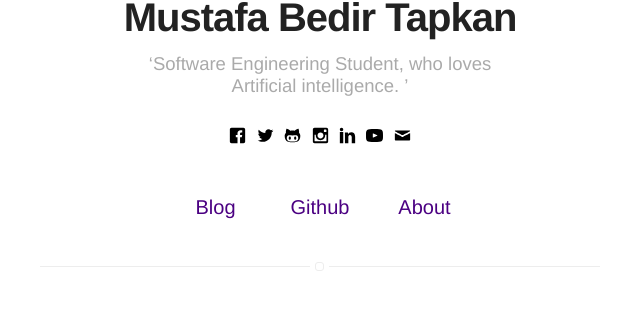
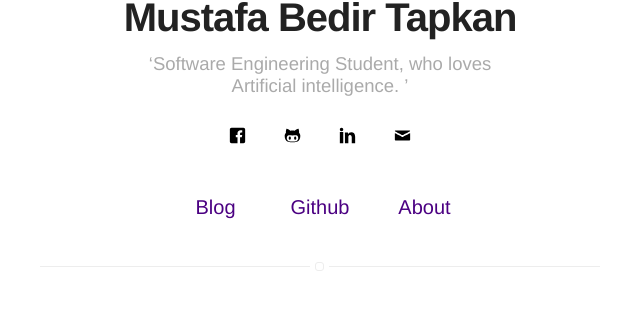
Before and after one commit to profkemalaydin/BedirT.github.io, a Jekyll site: the page built from index.html, in a window 1280 px wide. Shown: the part 284-595 px from the top of the page, without its empty margins (320-960 px from the left). Built offline with Jekyll 4.4.1, drawn with Linux system fonts in a browser that asks for light colours.

Commit message:
icons Added

```diff
--- a/_includes/icons.html
+++ b/_includes/icons.html
@@ -11,35 +11,35 @@
 <path class="path1" d="M870.4 51.2h-716.8c-56.32 0-102.4 46.080-102.4 102.4v716.8c0 56.371 46.080 102.4 102.4 102.4h358.4v-358.4h-102.4v-126.72h102.4v-104.96c0-110.797 62.054-188.621 192.819-188.621l92.314 0.102v133.376h-61.286c-50.893 0-70.246 38.195-70.246 73.626v86.528h131.482l-29.082 126.669h-102.4v358.4h204.8c56.32 0 102.4-46.029 102.4-102.4v-716.8c0-56.32-46.080-102.4-102.4-102.4z"></path>
 </symbol>
 
-<symbol id="icon-twitter" viewBox="0 0 1024 1024">
-<title>twitter</title>
-<path class="path1" d="M886.579 319.795c0.41 8.294 0.563 16.691 0.563 24.986 0 255.488-194.406 549.99-549.888 549.99-109.21 0-210.739-32-296.294-86.886 15.155 1.792 30.515 2.714 46.080 2.714 90.624 0 173.926-30.925 240.026-82.688-84.531-1.587-155.955-57.395-180.531-134.195 11.776 2.202 23.91 3.379 36.352 3.379 17.664 0 34.765-2.304 50.944-6.707-88.422-17.818-155.034-95.898-155.034-189.594 0-0.819 0-1.587 0-2.406 26.061 14.49 55.91 23.194 87.552 24.218-51.866-34.714-86.016-93.798-86.016-160.922 0-35.379 9.523-68.608 26.214-97.178 95.283 116.992 237.773 193.894 398.387 201.984-3.277-14.182-4.966-28.877-4.966-44.083 0-106.701 86.477-193.178 193.229-193.178 55.603 0 105.83 23.398 141.107 60.979 43.981-8.704 85.35-24.781 122.726-46.899-14.438 45.107-45.107 82.995-84.992 106.906 39.117-4.71 76.288-15.002 111.002-30.413-25.907 38.81-58.675 72.806-96.461 99.994z"></path>
-</symbol>
+<!--<symbol id="icon-twitter" viewBox="0 0 1024 1024">-->
+<!--<title>twitter</title>-->
+<!--<path class="path1" d="M886.579 319.795c0.41 8.294 0.563 16.691 0.563 24.986 0 255.488-194.406 549.99-549.888 549.99-109.21 0-210.739-32-296.294-86.886 15.155 1.792 30.515 2.714 46.080 2.714 90.624 0 173.926-30.925 240.026-82.688-84.531-1.587-155.955-57.395-180.531-134.195 11.776 2.202 23.91 3.379 36.352 3.379 17.664 0 34.765-2.304 50.944-6.707-88.422-17.818-155.034-95.898-155.034-189.594 0-0.819 0-1.587 0-2.406 26.061 14.49 55.91 23.194 87.552 24.218-51.866-34.714-86.016-93.798-86.016-160.922 0-35.379 9.523-68.608 26.214-97.178 95.283 116.992 237.773 193.894 398.387 201.984-3.277-14.182-4.966-28.877-4.966-44.083 0-106.701 86.477-193.178 193.229-193.178 55.603 0 105.83 23.398 141.107 60.979 43.981-8.704 85.35-24.781 122.726-46.899-14.438 45.107-45.107 82.995-84.992 106.906 39.117-4.71 76.288-15.002 111.002-30.413-25.907 38.81-58.675 72.806-96.461 99.994z"></path>-->
+<!--</symbol>-->
 
 <symbol id="icon-github" viewBox="0 0 1024 1024">
 <title>github</title>
 <path class="path1" d="M674.816 579.021c-36.762 0-66.56 41.318-66.56 92.109 0 50.893 29.798 92.211 66.56 92.211s66.56-41.318 66.56-92.211c-0.051-50.79-29.798-92.109-66.56-92.109zM906.547 339.251c7.629-18.688 7.936-124.877-32.512-226.611 0 0-92.723 10.189-233.011 106.496-29.44-8.192-79.258-12.186-128.973-12.186-49.818 0-99.584 3.994-129.024 12.186-140.339-96.307-233.062-106.496-233.062-106.496-40.397 101.734-39.987 207.923-32.461 226.611-47.514 51.61-76.544 113.613-76.544 198.195 0 367.923 305.306 373.811 382.31 373.811 17.51 0 52.122 0.102 88.781 0.102 36.608 0 71.27-0.102 88.678-0.102 77.107 0 382.31-5.888 382.31-373.811 0-84.582-28.979-146.586-76.493-198.195zM513.434 866.048h-2.867c-193.075 0-343.501-22.989-343.501-210.688 0-45.005 15.872-86.682 53.606-121.293 62.822-57.702 169.216-27.187 289.894-27.187 0.512 0 1.024 0 1.485 0 0.512 0 0.922 0 1.382 0 120.678 0 227.123-30.515 289.997 27.187 37.632 34.611 53.504 76.288 53.504 121.293 0 187.699-150.374 210.688-343.501 210.688zM349.235 579.021c-36.762 0-66.56 41.318-66.56 92.109 0 50.893 29.798 92.211 66.56 92.211 36.813 0 66.611-41.318 66.611-92.211 0-50.79-29.798-92.109-66.611-92.109z"></path>
 </symbol>
-
-<symbol id="icon-youtube" viewBox="0 0 1024 1024">
-<title>youtube</title>
-<path class="path1" d="M512 117.76c-503.194 0-512 44.749-512 394.24s8.806 394.24 512 394.24 512-44.749 512-394.24-8.806-394.24-512-394.24zM676.096 529.101l-229.888 107.315c-20.122 9.318-36.608-1.126-36.608-23.347v-202.138c0-22.17 16.486-32.666 36.608-23.347l229.888 107.315c20.122 9.421 20.122 24.781 0 34.202z"></path>
-</symbol>
+<!---->
+<!--<symbol id="icon-youtube" viewBox="0 0 1024 1024">-->
+<!--<title>youtube</title>-->
+<!--<path class="path1" d="M512 117.76c-503.194 0-512 44.749-512 394.24s8.806 394.24 512 394.24 512-44.749 512-394.24-8.806-394.24-512-394.24zM676.096 529.101l-229.888 107.315c-20.122 9.318-36.608-1.126-36.608-23.347v-202.138c0-22.17 16.486-32.666 36.608-23.347l229.888 107.315c20.122 9.421 20.122 24.781 0 34.202z"></path>-->
+<!--</symbol>-->
 
 <symbol id="icon-mail" viewBox="0 0 1024 1024">
 <title>mail</title>
 <path class="path1" d="M80.589 270.643c24.986 13.414 371.098 199.373 384 206.285s29.594 10.189 46.387 10.189c16.794 0 33.485-3.277 46.387-10.189s359.014-192.87 384-206.285c25.037-13.466 48.691-65.843 2.765-65.843h-866.253c-45.926 0-22.272 52.378 2.714 65.843zM952.986 383.437c-28.416 14.797-378.214 197.069-395.622 206.182s-29.594 10.189-46.387 10.189-28.979-1.075-46.387-10.189-365.21-191.437-393.626-206.234c-19.968-10.445-19.763 1.792-19.763 11.213s0 373.402 0 373.402c0 21.504 28.979 51.2 51.2 51.2h819.2c22.221 0 51.2-29.696 51.2-51.2 0 0 0-363.93 0-373.35s0.205-21.658-19.814-11.213z"></path>
 </symbol>
 
-<symbol id="icon-spotify" viewBox="0 0 1024 1024">
-<title>spotify</title>
-<path class="path1" d="M512 61.44c-248.883 0-450.56 201.626-450.56 450.56 0 248.781 201.677 450.56 450.56 450.56 248.934 0 450.509-201.728 450.509-450.56 0-248.883-201.523-450.56-450.509-450.56zM690.074 742.502c-8.858 0-15.053-3.379-21.555-7.322-60.877-36.915-136.294-56.269-218.010-56.269-41.677 0-86.682 4.966-133.632 14.592l-5.734 1.434c-5.939 1.434-12.032 3.021-16.691 3.021-18.995 0-33.843-14.746-33.843-33.587 0-19.098 10.752-32.614 28.774-35.994 56.115-12.8 108.954-19.046 161.382-19.046 94.976 0 179.866 22.016 252.467 65.485 12.442 7.27 20.275 15.667 20.275 34.202-0.051 18.483-15.002 33.485-33.434 33.485zM736.819 611.379c-10.598 0-17.562-4.045-23.706-7.629-109.722-65.075-273.050-86.682-407.603-50.842-2.253 0.666-4.301 1.28-6.144 1.894-5.069 1.587-9.779 3.174-16.435 3.174-22.118 0-40.090-18.074-40.090-40.346 0-21.453 11.213-36.454 31.437-42.189 51.866-14.234 100.557-23.654 170.65-23.654 113.254 0 223.078 28.416 309.146 79.923 15.667 8.96 22.784 21.197 22.784 39.475 0 22.221-17.971 40.192-40.038 40.192zM789.862 461.875c-9.984 0-16.128-2.406-25.344-7.373-74.394-44.646-190.464-71.219-310.733-71.219-62.669 0-119.603 6.912-169.267 20.326-1.69 0.41-3.277 0.87-5.018 1.382-5.274 1.587-11.878 3.482-18.688 3.482-26.419 0-47.053-20.89-47.053-47.565 0-23.194 13.005-40.909 34.816-47.36 59.955-17.715 128.973-26.675 205.107-26.675 137.114 0 267.571 30.464 357.939 83.507 16.998 9.677 25.344 24.32 25.344 44.646 0 26.266-20.685 46.848-47.104 46.848z"></path>
-</symbol>
+<!--<symbol id="icon-spotify" viewBox="0 0 1024 1024">-->
+<!--<title>spotify</title>-->
+<!--<path class="path1" d="M512 61.44c-248.883 0-450.56 201.626-450.56 450.56 0 248.781 201.677 450.56 450.56 450.56 248.934 0 450.509-201.728 450.509-450.56 0-248.883-201.523-450.56-450.509-450.56zM690.074 742.502c-8.858 0-15.053-3.379-21.555-7.322-60.877-36.915-136.294-56.269-218.010-56.269-41.677 0-86.682 4.966-133.632 14.592l-5.734 1.434c-5.939 1.434-12.032 3.021-16.691 3.021-18.995 0-33.843-14.746-33.843-33.587 0-19.098 10.752-32.614 28.774-35.994 56.115-12.8 108.954-19.046 161.382-19.046 94.976 0 179.866 22.016 252.467 65.485 12.442 7.27 20.275 15.667 20.275 34.202-0.051 18.483-15.002 33.485-33.434 33.485zM736.819 611.379c-10.598 0-17.562-4.045-23.706-7.629-109.722-65.075-273.050-86.682-407.603-50.842-2.253 0.666-4.301 1.28-6.144 1.894-5.069 1.587-9.779 3.174-16.435 3.174-22.118 0-40.090-18.074-40.090-40.346 0-21.453 11.213-36.454 31.437-42.189 51.866-14.234 100.557-23.654 170.65-23.654 113.254 0 223.078 28.416 309.146 79.923 15.667 8.96 22.784 21.197 22.784 39.475 0 22.221-17.971 40.192-40.038 40.192zM789.862 461.875c-9.984 0-16.128-2.406-25.344-7.373-74.394-44.646-190.464-71.219-310.733-71.219-62.669 0-119.603 6.912-169.267 20.326-1.69 0.41-3.277 0.87-5.018 1.382-5.274 1.587-11.878 3.482-18.688 3.482-26.419 0-47.053-20.89-47.053-47.565 0-23.194 13.005-40.909 34.816-47.36 59.955-17.715 128.973-26.675 205.107-26.675 137.114 0 267.571 30.464 357.939 83.507 16.998 9.677 25.344 24.32 25.344 44.646 0 26.266-20.685 46.848-47.104 46.848z"></path>-->
+<!--</symbol>-->
 
-<symbol id="icon-instagram" viewBox="0 0 1024 1024">
-<title>instagram</title>
-<path class="path1" d="M870.4 51.2h-716.8c-56.32 0-102.4 46.080-102.4 102.4v716.8c0 56.371 46.080 102.4 102.4 102.4h716.8c56.32 0 102.4-46.029 102.4-102.4v-716.8c0-56.32-46.080-102.4-102.4-102.4zM511.181 794.778c156.621 0 283.546-127.027 283.546-283.597 0-17.306-2.202-33.997-5.274-50.381h80.947v369.459c0 19.558-15.872 35.328-35.482 35.328h-645.837c-19.61 0-35.482-15.77-35.482-35.328v-369.459h79.309c-3.123 16.384-5.325 33.075-5.325 50.381 0 156.621 127.027 283.597 283.597 283.597zM333.978 511.181c0-97.894 79.36-177.203 177.254-177.203 97.843 0 177.254 79.309 177.254 177.203s-79.411 177.254-177.254 177.254c-97.946 0-177.254-79.36-177.254-177.254zM834.918 307.2h-82.688c-19.558 0-35.43-15.974-35.43-35.43v-82.79c0-19.558 15.872-35.379 35.379-35.379h82.688c19.661 0 35.533 15.821 35.533 35.379v82.739c0 19.507-15.872 35.482-35.482 35.482z"></path>
-</symbol>
+<!--<symbol id="icon-instagram" viewBox="0 0 1024 1024">-->
+<!--<title>instagram</title>-->
+<!--<path class="path1" d="M870.4 51.2h-716.8c-56.32 0-102.4 46.080-102.4 102.4v716.8c0 56.371 46.080 102.4 102.4 102.4h716.8c56.32 0 102.4-46.029 102.4-102.4v-716.8c0-56.32-46.080-102.4-102.4-102.4zM511.181 794.778c156.621 0 283.546-127.027 283.546-283.597 0-17.306-2.202-33.997-5.274-50.381h80.947v369.459c0 19.558-15.872 35.328-35.482 35.328h-645.837c-19.61 0-35.482-15.77-35.482-35.328v-369.459h79.309c-3.123 16.384-5.325 33.075-5.325 50.381 0 156.621 127.027 283.597 283.597 283.597zM333.978 511.181c0-97.894 79.36-177.203 177.254-177.203 97.843 0 177.254 79.309 177.254 177.203s-79.411 177.254-177.254 177.254c-97.946 0-177.254-79.36-177.254-177.254zM834.918 307.2h-82.688c-19.558 0-35.43-15.974-35.43-35.43v-82.79c0-19.558 15.872-35.379 35.379-35.379h82.688c19.661 0 35.533 15.821 35.533 35.379v82.739c0 19.507-15.872 35.482-35.482 35.482z"></path>-->
+<!--</symbol>-->
 
 <symbol id="icon-linkedin" viewBox="0 0 1024 1024">
 <title>linkedin</title>
```
